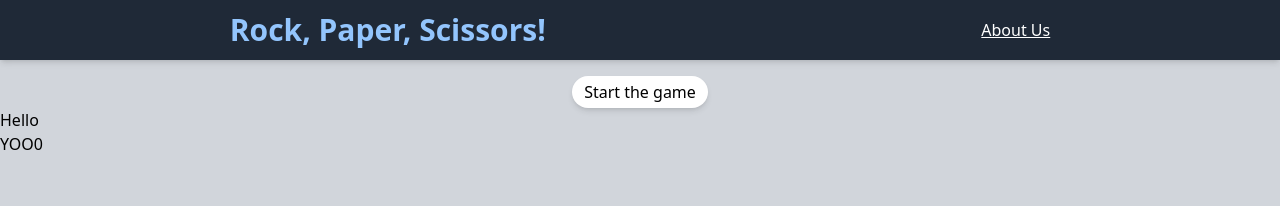
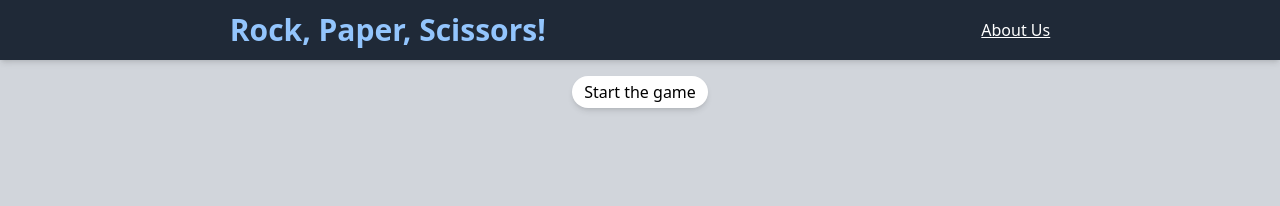
Before and after one commit to ethansafai/cpsc349-project3, a website: page index.html in a window 1280 px wide. Shown: the top 206 px of the page. Drawn offline with Linux system fonts and the light colour scheme.

Commit message:
minor adjust

```diff
--- a/index.html
+++ b/index.html
@@ -25,8 +25,7 @@
       </button>
     </div>
   </main>
-  <p>Hello</p>
-  <p>YOO0</p>
+
   <footer class="footerContainer">
     <div class="copyRightText">
       &copy; 2022 <a href="https://themesberg.com" class="hover:underline" target="_blank">Group 12</a>. All rights reserved.
```
